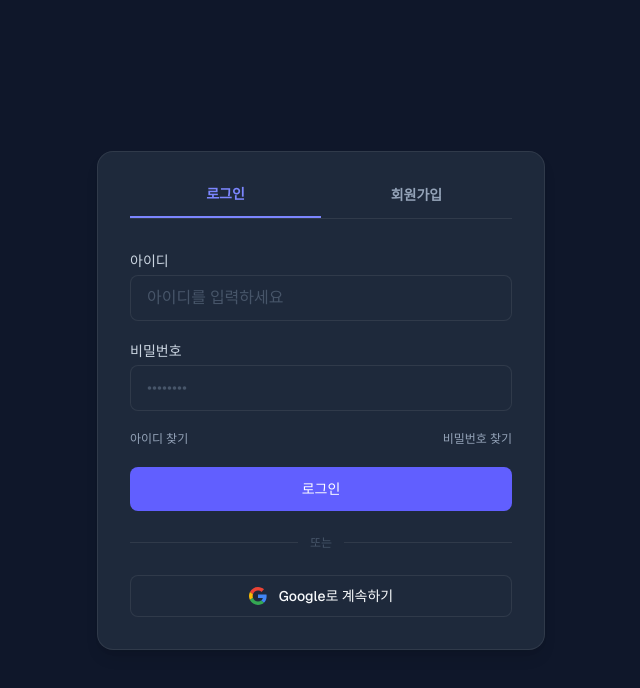
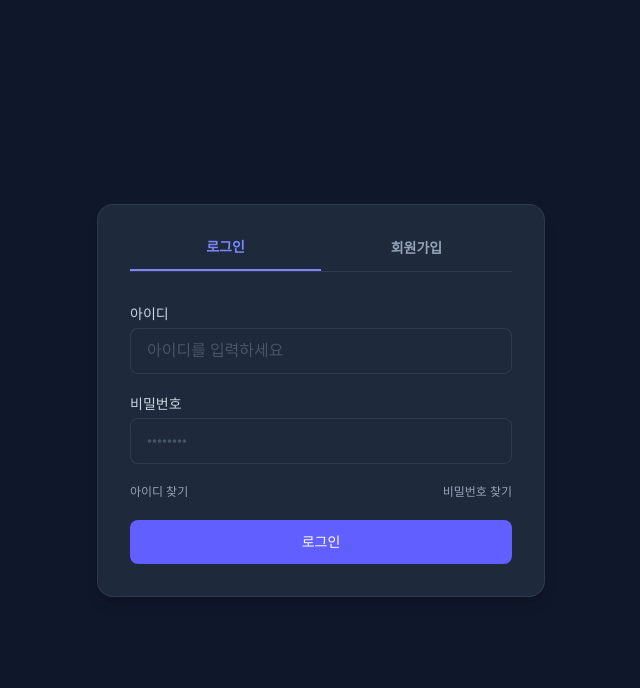
Before and after one commit to MDA04systack/Sooyeon-s-blog-platform, a Next.js app: page /login in a window 1280 px wide. Shown: the top 688 px of the page, without its empty margins (319-959 px from the left). Built offline with nearby package versions, Linux system fonts and the light colour scheme; no server answers.

Commit message:
feat: remove Google social login, clean up login page and README

```diff
--- a/app/login/page.tsx
+++ b/app/login/page.tsx
@@ -156,14 +156,6 @@ export default function LoginPage() {
         }
     }
 
-    // ─── Google OAuth ───────────────────────────────────────────
-    async function handleGoogleLogin() {
-        setLoading(true)
-        await supabase.auth.signInWithOAuth({
-            provider: 'google',
-            options: { redirectTo: `${location.origin}/auth/callback` },
-        })
-    }
 
     // ─── Helper badge ───────────────────────────────────────────
     const DupBadge = ({ status }: { status: typeof usernameStatus }) => {
@@ -184,8 +176,8 @@ export default function LoginPage() {
                             key={m}
                             onClick={() => switchMode(m)}
                             className={`flex-1 pb-3 text-sm font-semibold transition-colors ${mode === m
-                                    ? 'text-indigo-400 border-b-2 border-indigo-400'
-                                    : 'text-[var(--text-muted)] hover:text-[var(--text-primary)]'
+                                ? 'text-indigo-400 border-b-2 border-indigo-400'
+                                : 'text-[var(--text-muted)] hover:text-[var(--text-primary)]'
                                 }`}
                         >
                             {m === 'login' ? '로그인' : '회원가입'}
@@ -226,26 +218,10 @@ export default function LoginPage() {
                             {loading ? '로그인 중...' : '로그인'}
                         </button>
 
-                        {/* Divider */}
-                        <div className="flex items-center gap-3 py-1">
-                            <div className="flex-1 h-px bg-[var(--border)]" />
-                            <span className="text-xs text-[var(--text-faint)]">또는</span>
-                            <div className="flex-1 h-px bg-[var(--border)]" />
-                        </div>
-
-                        {/* Google Login */}
-                        <button type="button" onClick={handleGoogleLogin} disabled={loading}
-                            className="w-full flex items-center justify-center gap-3 py-2.5 rounded-lg border border-[var(--border)] bg-[var(--bg-input)] hover:bg-[var(--bg-card-hover)] text-[var(--text-primary)] text-sm font-medium transition-colors disabled:opacity-60">
-                            <svg width="18" height="18" viewBox="0 0 48 48" fill="none">
-                                <path fill="#EA4335" d="M24 9.5c3.54 0 6.71 1.22 9.21 3.6l6.85-6.85C35.9 2.38 30.47 0 24 0 14.62 0 6.51 5.38 2.56 13.22l7.98 6.19C12.43 13.72 17.74 9.5 24 9.5z" />
-                                <path fill="#4285F4" d="M46.98 24.55c0-1.57-.15-3.09-.38-4.55H24v9.02h12.94c-.58 2.96-2.26 5.48-4.78 7.18l7.73 6c4.51-4.18 7.09-10.36 7.09-17.65z" />
-                                <path fill="#FBBC05" d="M10.53 28.59c-.48-1.45-.76-2.99-.76-4.59s.27-3.14.76-4.59l-7.98-6.19C.92 16.46 0 20.12 0 24c0 3.88.92 7.54 2.56 10.78l7.97-6.19z" />
-                                <path fill="#34A853" d="M24 48c6.48 0 11.93-2.13 15.89-5.81l-7.73-6c-2.15 1.45-4.92 2.3-8.16 2.3-6.26 0-11.57-4.22-13.47-9.91l-7.98 6.19C6.51 42.62 14.62 48 24 48z" />
-                            </svg>
-                            Google로 계속하기
-                        </button>
                     </form>
                 )}
+
+
 
                 {/* ─── Signup Form ─── */}
                 {mode === 'signup' && (
```
Also changed, not shown: 1 other file (tests, documents, lock files or other folders).
